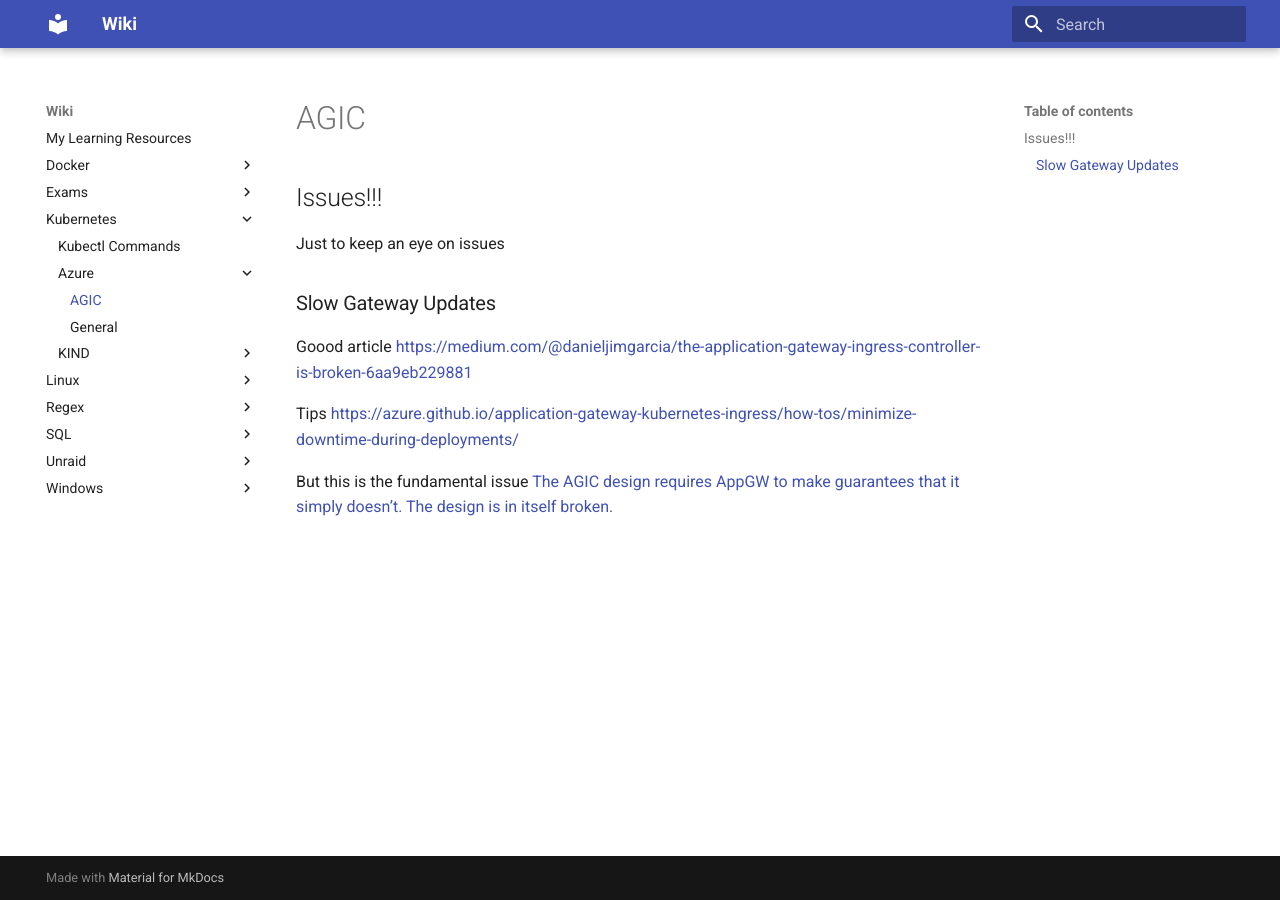
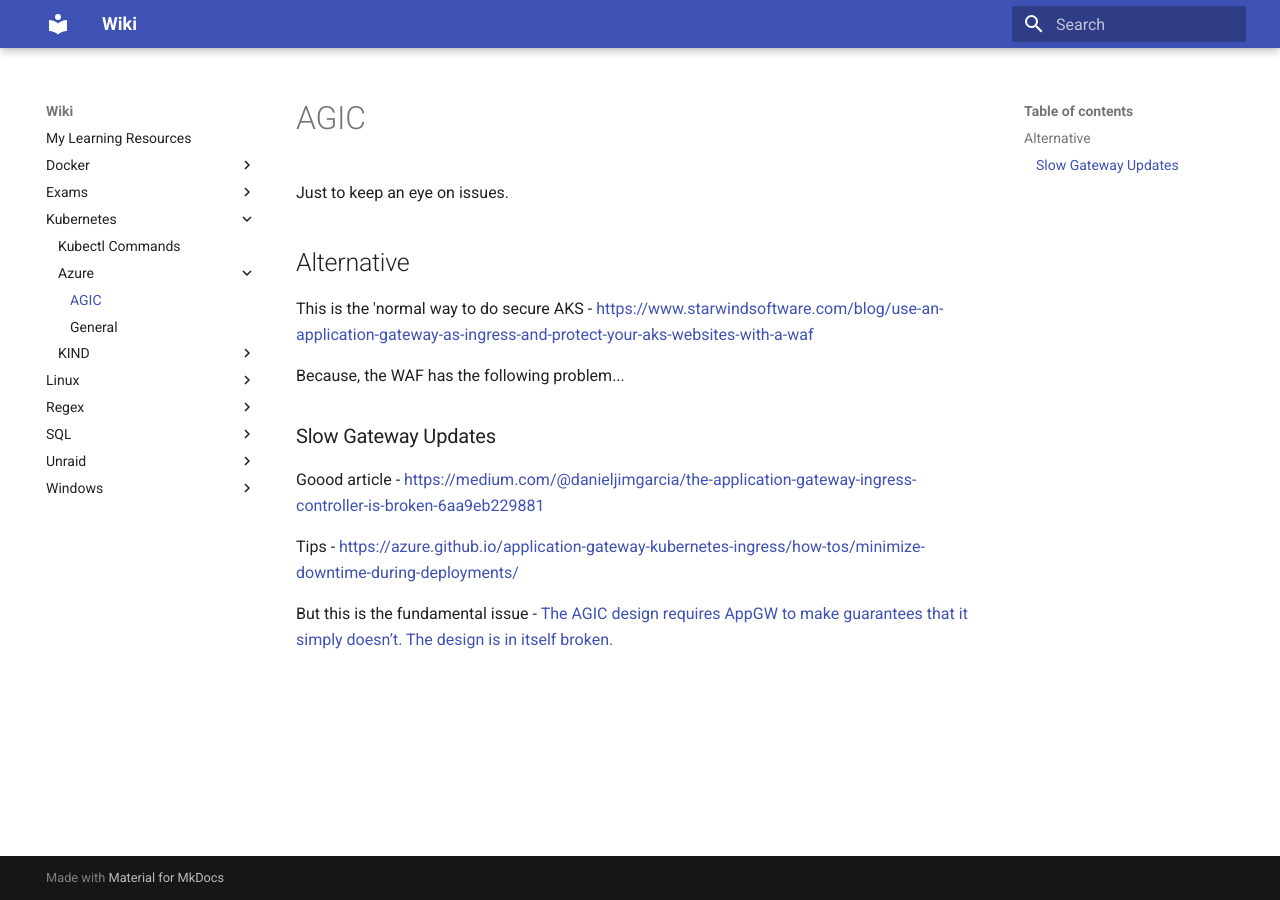
Before and after one commit to iaingblack/mkdocs, an MkDocs documentation site: the page built from docs/Kubernetes/Azure/AGIC.md, in a window 1280 px wide. Built offline with MkDocs 1.6.1 and Material for MkDocs 9.7.7, drawn with Linux system fonts in a browser that asks for light colours.

Commit message:
Update AGIC.md

```diff
--- a/docs/Kubernetes/Azure/AGIC.md
+++ b/docs/Kubernetes/Azure/AGIC.md
@@ -1,16 +1,20 @@
 # AGIC
 
-## Issues!!!
+Just to keep an eye on issues.
 
-Just to keep an eye on issues
+## Alternative
+
+This is the 'normal way to do secure AKS - [https://www.starwindsoftware.com/blog/use-an-application-gateway-as-ingress-and-protect-your-aks-websites-with-a-waf](https://www.starwindsoftware.com/blog/use-an-application-gateway-as-ingress-and-protect-your-aks-websites-with-a-waf)
+
+Because, the WAF has the following problem...
 
 ### Slow Gateway Updates
 
-Goood article
+Goood article -
 [https://medium.com/@danieljimgarcia/the-application-gateway-ingress-controller-is-broken-6aa9eb229881](https://medium.com/@danieljimgarcia/the-application-gateway-ingress-controller-is-broken-6aa9eb229881)
 
-Tips
+Tips -
 [https://azure.github.io/application-gateway-kubernetes-ingress/how-tos/minimize-downtime-during-deployments/](https://azure.github.io/application-gateway-kubernetes-ingress/how-tos/minimize-downtime-during-deployments/)
 
-But this is the fundamental issue
+But this is the fundamental issue -
 [The AGIC design requires AppGW to make guarantees that it simply doesn’t. The design is in itself broken.](https://github.com/Azure/application-gateway-kubernetes-ingress/issues/1124#issuecomment-824595041)
```
